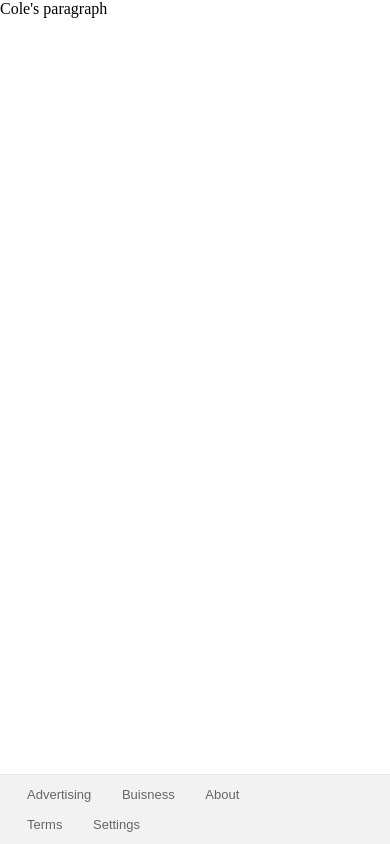
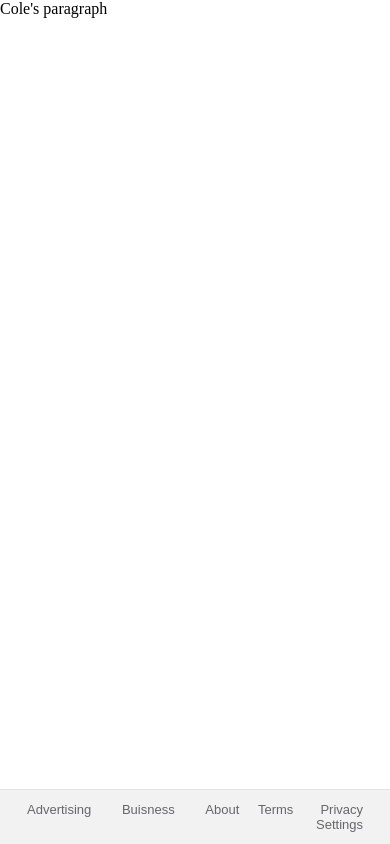
Before and after one commit to dhuangg/googleproject, a plain HTML site: page index.html in a window 390 px wide. Drawn offline with Linux system fonts and the light colour scheme.

Commit message:
Made footer responsive

```diff
--- a/index.html
+++ b/index.html
@@ -12,9 +12,9 @@
 			<a class= "Links" href= "https://www.google.com/intl/en/ads/?fg=1"> Advertising </a>
 			<a class= "Links" href= "https://www.google.com/services/ce/nrs1/?gmbsrc=us-en-et-gs-z-gmb-s-z-l~ser-rs_m-u&subid=us-en-et-bizsol_rs_m&utm_expid=95258301-33.e_Zqn8C5TCiAoUmpRJT__w.2&fg=1&utm_referrer=https%3A%2F%2Fwww.google.com%2F"> Buisness </a>
 			<a class= "Links" href= "https://www.google.com/intl/en/about/"> About </a>
-			<a id= "SpecialLink" href= "https://www.google.com/intl/en/policies/privacy/?fg=1"> Privacy </a>
-			<a class= "Links" href= "https://www.google.com/intl/en/policies/terms/?fg=1"> Terms </a>
-			<a class= "Links" href= "https://www.google.com/preferences?hl=en"> Settings </a>
+			<a class= "SpecialLinks" href= "https://www.google.com/intl/en/policies/privacy/?fg=1"> Privacy </a>
+			<a class= "SpecialLinks" href= "https://www.google.com/intl/en/policies/terms/?fg=1"> Terms </a>
+			<a class= "SpecialLinks" href= "https://www.google.com/preferences?hl=en"> Settings </a>
 		</div>
 
 	</body>
--- a/style.css
+++ b/style.css
@@ -31,15 +31,16 @@ body{
 .Links:hover{
 text-decoration: underline;
 	}
-#SpecialLink:hover{
+.SpecialLinks:hover{
 	text-decoration: underline;
 }
-#SpecialLink{
+.SpecialLinks{
 	color: #66666A;
 	text-decoration: none;
 	font-family: Arial;
 	font-size: 13px;
-	padding-left: 905px;
+	float: right;
+	padding-right: 27px;
 	margin: 0 !important;
-	padding-right: 1px;
+
 }
```
